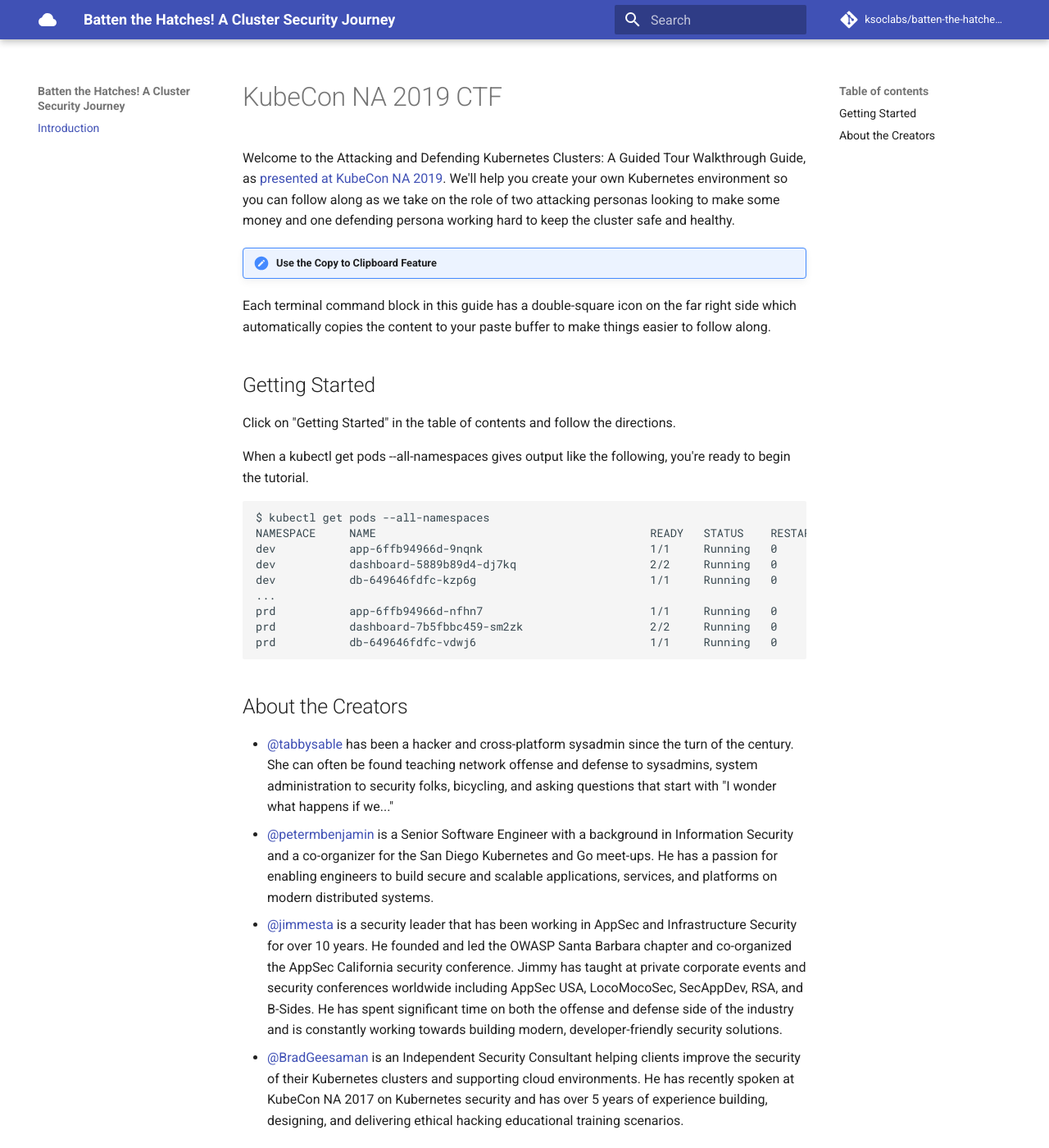
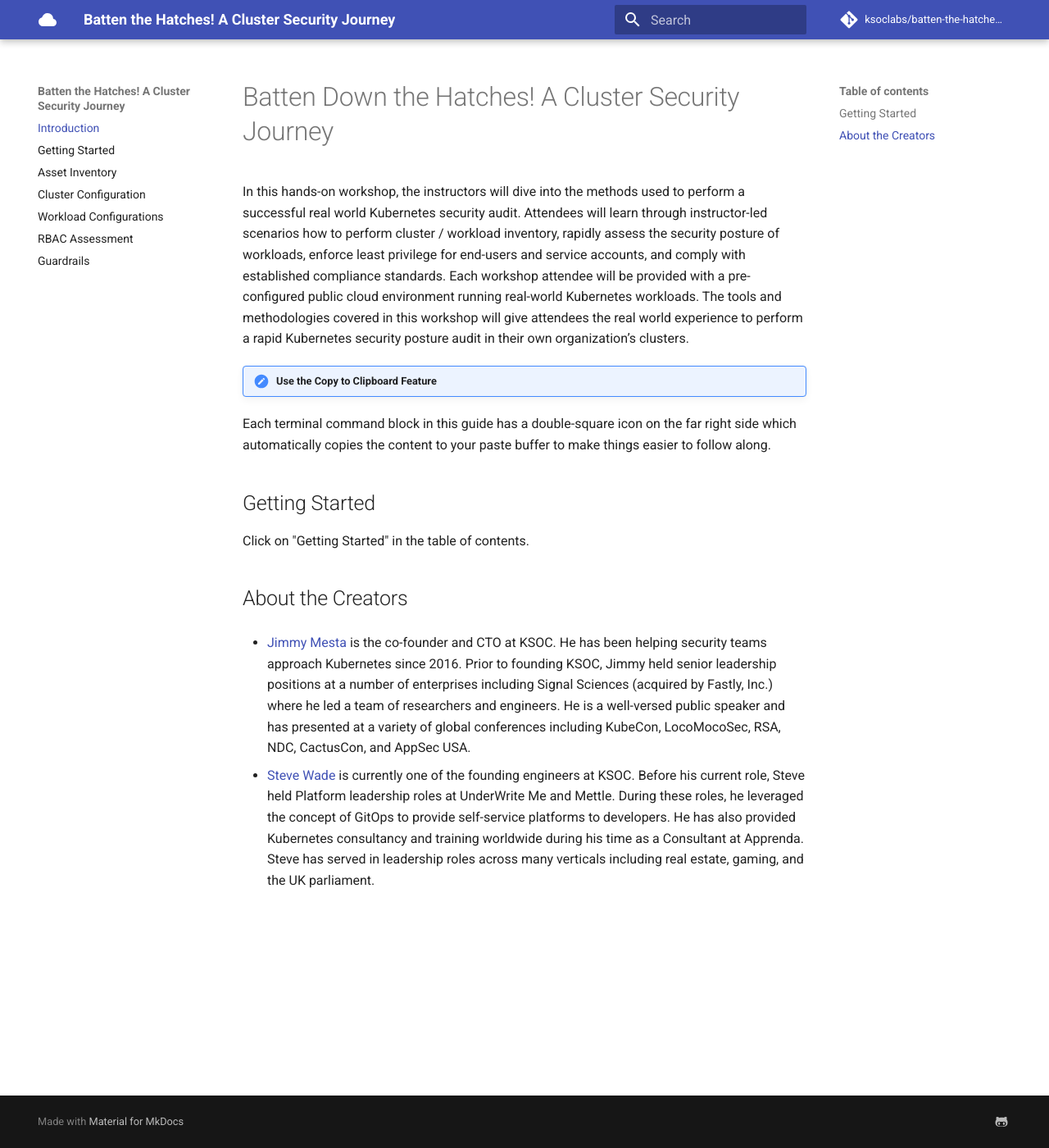
Before and after one commit to ksoclabs/batten-the-hatches-workshop, an MkDocs documentation site: the page built from docs/index.md, in a window 1280 px wide and 1400 px high. Shown: the whole window at 82% size. Built offline with MkDocs 1.6.1 and Material for MkDocs 9.7.7, drawn with Linux system fonts in a browser that asks for light colours; comment, search, counter and statistics services are not loaded.

Commit message:
adding more docs

````diff
--- a/docs/index.md
+++ b/docs/index.md
@@ -1,33 +1,16 @@
-# KubeCon NA 2019 CTF
+# Batten Down the Hatches! A Cluster Security Journey
 
-Welcome to the Attacking and Defending Kubernetes Clusters: A Guided Tour Walkthrough Guide, as [presented at KubeCon NA 2019](https://www.youtube.com/watch?v=UdMFTdeAL1s). We'll help you create your own Kubernetes environment so you can follow along as we take on the role of two attacking personas looking to make some money and one defending persona working hard to keep the cluster safe and healthy.
+In this hands-on workshop, the instructors will dive into the methods used to perform a successful real world Kubernetes security audit. Attendees will learn through instructor-led scenarios how to perform cluster / workload inventory, rapidly assess the security posture of workloads, enforce least privilege for end-users and service accounts, and comply with established compliance standards. Each workshop attendee will be provided with a pre-configured public cloud environment running real-world Kubernetes workloads. The tools and methodologies covered in this workshop will give attendees the real world experience to perform a rapid Kubernetes security posture audit in their own organization’s clusters.
 
 !!! note "Use the Copy to Clipboard Feature"
 Each terminal command block in this guide has a double-square icon on the far right side which automatically copies the content to your paste buffer to make things easier to follow along.
 
 ## Getting Started
 
-Click on "Getting Started" in the table of contents and follow the directions.
-
-When a kubectl get pods --all-namespaces gives output like the following, you're ready to begin the tutorial.
-
-```
-$ kubectl get pods --all-namespaces
-NAMESPACE     NAME                                         READY   STATUS    RESTARTS   AGE
-dev           app-6ffb94966d-9nqnk                         1/1     Running   0          70s
-dev           dashboard-5889b89d4-dj7kq                    2/2     Running   0          70s
-dev           db-649646fdfc-kzp6g                          1/1     Running   0          70s
-...
-prd           app-6ffb94966d-nfhn7                         1/1     Running   0          70s
-prd           dashboard-7b5fbbc459-sm2zk                   2/2     Running   0          70s
-prd           db-649646fdfc-vdwj6                          1/1     Running   0          70s
-
-```
-
+Click on "Getting Started" in the table of contents.
 
 ## About the Creators
 
-* [@tabbysable](https://twitter.com/tabbysable) has been a hacker and cross-platform sysadmin since the turn of the century. She can often be found teaching network offense and defense to sysadmins, system administration to security folks, bicycling, and asking questions that start with "I wonder what happens if we..."
-* [@petermbenjamin](https://twitter.com/petermbenjamin) is a Senior Software Engineer with a background in Information Security and a co-organizer for the San Diego Kubernetes and Go meet-ups. He has a passion for enabling engineers to build secure and scalable applications, services, and platforms on modern distributed systems.
-* [@jimmesta](https://twitter.com/jimmesta) is a security leader that has been working in AppSec and Infrastructure Security for over 10 years. He founded and led the OWASP Santa Barbara chapter and co-organized the AppSec California security conference. Jimmy has taught at private corporate events and security conferences worldwide including AppSec USA, LocoMocoSec, SecAppDev, RSA, and B-Sides. He has spent significant time on both the offense and defense side of the industry and is constantly working towards building modern, developer-friendly security solutions.
-* [@BradGeesaman](https://twitter.com/bradgeesaman) is an Independent Security Consultant helping clients improve the security of their Kubernetes clusters and supporting cloud environments. He has recently spoken at KubeCon NA 2017 on Kubernetes security and has over 5 years of experience building, designing, and delivering ethical hacking educational training scenarios.
+* [Jimmy Mesta](https://twitter.com/jimmesta) is the co-founder and CTO at KSOC. He has been helping security teams approach Kubernetes since 2016. Prior to founding KSOC, Jimmy held senior leadership positions at a number of enterprises including Signal Sciences (acquired by Fastly, Inc.) where he led a team of researchers and engineers. He is a well-versed public speaker and has presented at a variety of global conferences including KubeCon, LocoMocoSec, RSA, NDC, CactusCon, and AppSec USA.
+
+* [Steve Wade](https://twitter.com/swade1987) is currently one of the founding engineers at KSOC. Before his current role, Steve held Platform leadership roles at UnderWrite Me and Mettle. During these roles, he leveraged the concept of GitOps to provide self-service platforms to developers. He has also provided Kubernetes consultancy and training worldwide during his time as a Consultant at Apprenda. Steve has served in leadership roles across many verticals including real estate, gaming, and the UK parliament.
--- a/mkdocs.yml
+++ b/mkdocs.yml
@@ -20,6 +20,12 @@
         - en
 nav:
   - Introduction: index.md
+  - Getting Started: setup.md
+  - Asset Inventory: inventory.md
+  - Cluster Configuration: cluster-configs.md
+  - Workload Configurations: workload-security.md
+  - RBAC Assessment: rbac.md
+  - Guardrails: guardrails.md
 markdown_extensions:
   - markdown.extensions.admonition
   - markdown.extensions.codehilite:
````
Also changed, not shown: docs/setup.md (added, +44 -0 lines), docs/cluster-configs.md (added), docs/guardrails.md (added), docs/inventory.md (added), docs/rbac.md (added), docs/workload-security.md (added), 2 other files.
